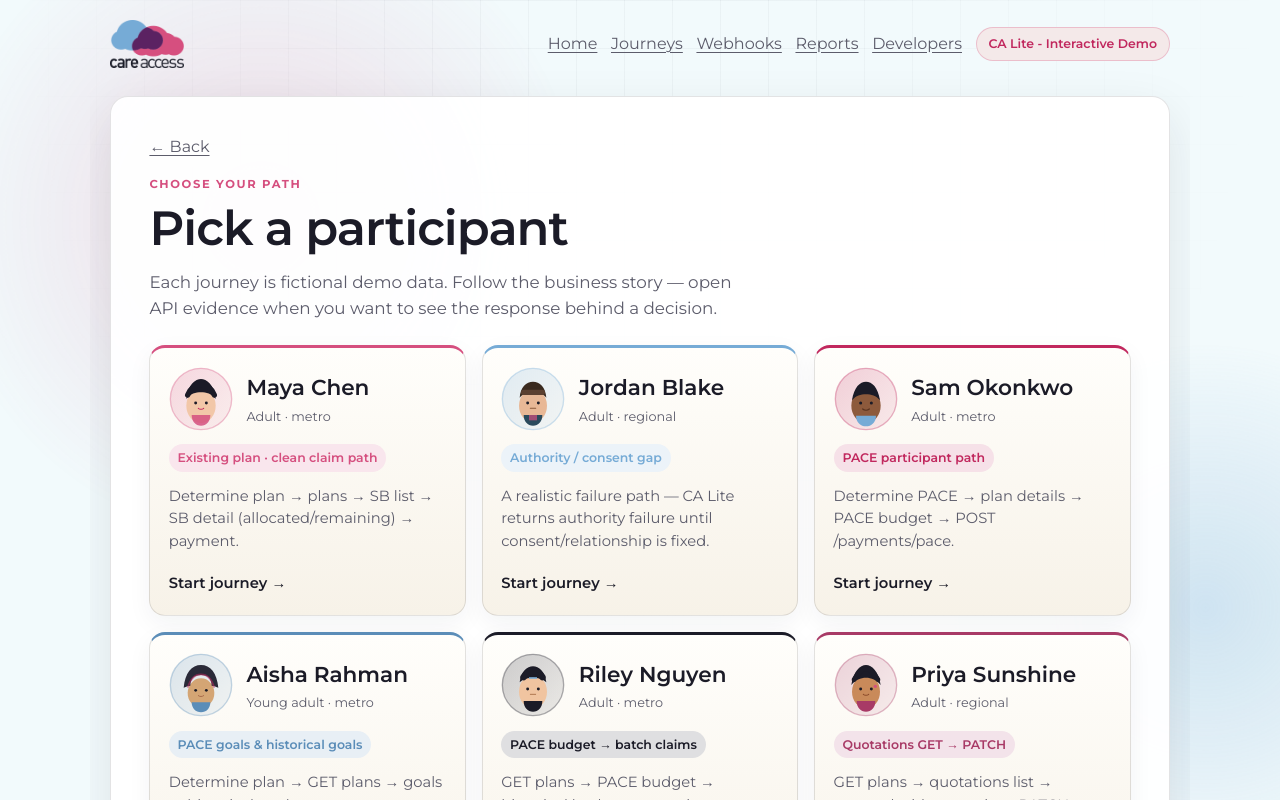
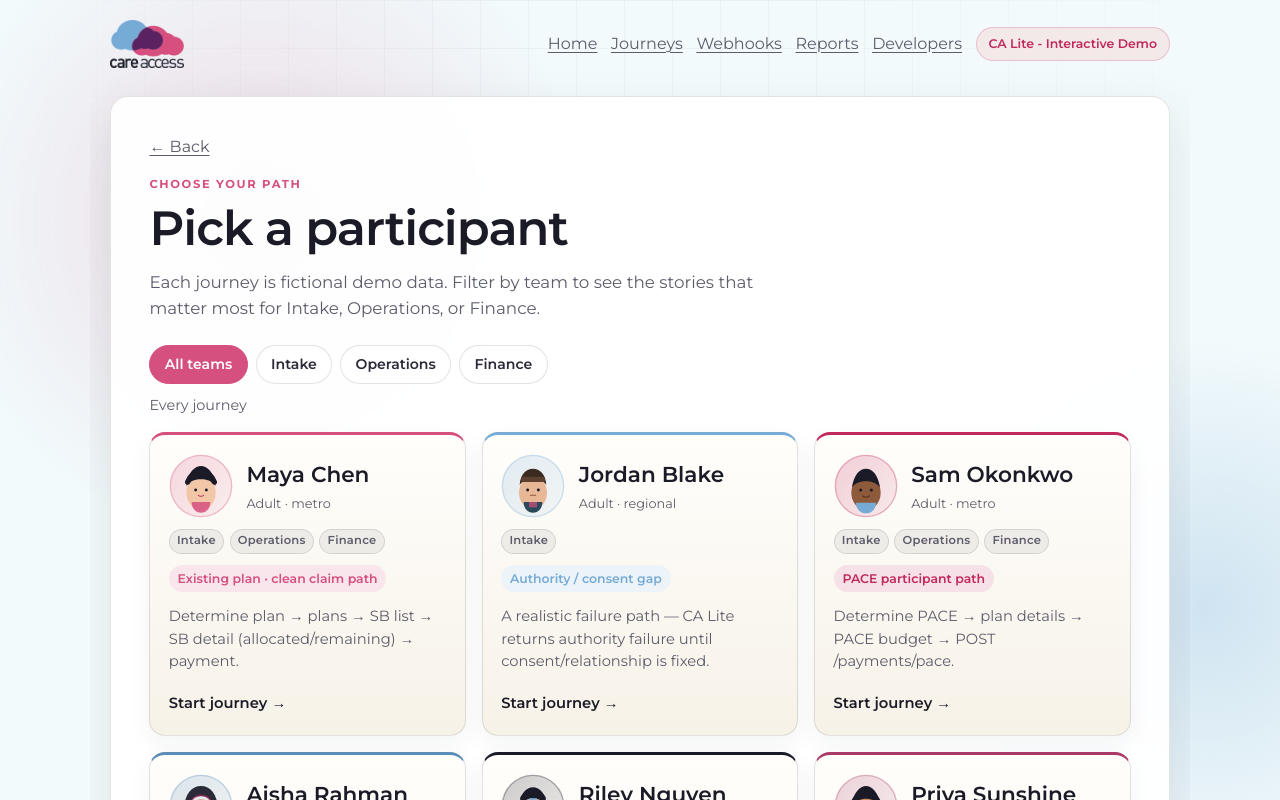
Before and after one commit to antiqueengines-spec/NDIA-Choose-your-own-adventure, a React (Vite) app: page / in a window 1280 px wide. Both pictures are taken after a click on the button "Journeys". Shown: the top 800 px of the page. Built offline with nearby package versions, Linux system fonts and the light colour scheme.

Commit message:
Add Intake, Operations, and Finance team filters for journeys

```diff
--- a/src/components/ParticipantPicker.tsx
+++ b/src/components/ParticipantPicker.tsx
@@ -1,4 +1,5 @@
-import type { Participant } from '../data/types'
+import { useState } from 'react'
+import type { Participant, TeamFocus } from '../data/types'
 import { ParticipantPortrait } from './ParticipantPortrait'
 
 interface Props {
@@ -8,7 +9,43 @@ interface Props {
   onOpenReports?: () => void
 }
 
+type TeamFilter = 'all' | TeamFocus
+
+const TEAM_FILTERS: { id: TeamFilter; label: string; blurb: string }[] = [
+  { id: 'all', label: 'All teams', blurb: 'Every journey' },
+  {
+    id: 'intake',
+    label: 'Intake',
+    blurb: 'Plan type, consent, first checks',
+  },
+  {
+    id: 'operations',
+    label: 'Operations',
+    blurb: 'Bookings, goals, quotations',
+  },
+  {
+    id: 'finance',
+    label: 'Finance',
+    blurb: 'Claims, payments, reports',
+  },
+]
+
+const TEAM_LABELS: Record<TeamFocus, string> = {
+  intake: 'Intake',
+  operations: 'Operations',
+  finance: 'Finance',
+}
+
 export function ParticipantPicker({ participants, onSelect, onBack, onOpenReports }: Props) {
+  const [teamFilter, setTeamFilter] = useState<TeamFilter>('all')
+
+  const filtered =
+    teamFilter === 'all'
+      ? participants
+      : participants.filter((p) => p.teams.includes(teamFilter))
+
+  const activeBlurb = TEAM_FILTERS.find((t) => t.id === teamFilter)?.blurb
+
   return (
     <section className="picker panel">
       <button type="button" className="text-btn back" onClick={onBack}>
@@ -17,12 +54,28 @@ export function ParticipantPicker({ participants, onSelect, onBack, onOpenReport
       <p className="eyebrow">Choose your path</p>
       <h2 className="display">Pick a participant</h2>
       <p className="lead">
-        Each journey is fictional demo data. Follow the business story — open API evidence
-        when you want to see the response behind a decision.
+        Each journey is fictional demo data. Filter by team to see the stories that matter
+        most for Intake, Operations, or Finance.
       </p>
 
+      <div className="team-filters" role="tablist" aria-label="Filter journeys by team">
+        {TEAM_FILTERS.map((t) => (
+          <button
+            key={t.id}
+            type="button"
+            role="tab"
+            aria-selected={teamFilter === t.id}
+            className={teamFilter === t.id ? 'team-filter active' : 'team-filter'}
+            onClick={() => setTeamFilter(t.id)}
+          >
+            {t.label}
+          </button>
+        ))}
+      </div>
+      {activeBlurb && <p className="team-filter-blurb">{activeBlurb}</p>}
+
       <div className="participant-grid">
-        {participants.map((p, i) => (
+        {filtered.map((p, i) => (
           <button
             key={p.id}
             type="button"
@@ -37,12 +90,23 @@ export function ParticipantPicker({ participants, onSelect, onBack, onOpenReport
                 <span className="participant-meta">{p.ageBand}</span>
               </span>
             </span>
+            <span className="participant-teams">
+              {p.teams.map((team) => (
+                <span key={team} className="participant-team-chip">
+                  {TEAM_LABELS[team]}
+                </span>
+              ))}
+            </span>
             <span className="participant-tag">{p.tagline}</span>
             <span className="participant-scenario">{p.scenario}</span>
             <span className="participant-cta">Start journey →</span>
           </button>
         ))}
       </div>
+
+      {filtered.length === 0 && (
+        <p className="team-filter-empty">No journeys for this team yet.</p>
+      )}
 
       {onOpenReports && (
         <div className="picker-reports">
--- a/src/data/participants.ts
+++ b/src/data/participants.ts
@@ -9,6 +9,7 @@ export const participants: Participant[] = [
     managementType: 'Existing plan (non-PACE)',
     scenario: 'Determine plan → plans → SB list → SB detail (allocated/remaining) → payment.',
     accent: '#D54F7F',
+    teams: ['intake', 'operations', 'finance'],
     startStepId: 'maya_1',
     steps: [
       {
@@ -107,6 +108,7 @@ export const participants: Participant[] = [
     scenario:
       'A realistic failure path — CA Lite returns authority failure until consent/relationship is fixed.',
     accent: '#76ABD6',
+    teams: ['intake'],
     startStepId: 'jordan_1',
     steps: [
       {
@@ -211,6 +213,7 @@ export const participants: Participant[] = [
     scenario:
       'Determine PACE → plan details → PACE budget → POST /payments/pace.',
     accent: '#C1285E',
+    teams: ['intake', 'operations', 'finance'],
     startStepId: 'sam_1',
     steps: [
       {
@@ -296,6 +299,7 @@ export const participants: Participant[] = [
     managementType: 'PACE plan · goals focus',
     scenario: 'Determine plan → GET plans → goals → historical goals.',
     accent: '#5B8DB8',
+    teams: ['intake', 'operations'],
     startStepId: 'aisha_1',
     steps: [
       {
@@ -370,6 +374,7 @@ export const participants: Participant[] = [
     scenario:
       'GET plans → PACE budget → historical budgets → service delivered table → 5.0 payments batch.',
     accent: '#1B1B27',
+    teams: ['finance', 'operations'],
     startStepId: 'riley_1',
     steps: [
       {
@@ -464,6 +469,7 @@ export const participants: Participant[] = [
     managementType: 'Existing plan · AT quoting',
     scenario: 'GET plans → quotations list → respond with quotations PATCH.',
     accent: '#A83A66',
+    teams: ['operations'],
     startStepId: 'priya_1',
     steps: [
       {
@@ -527,6 +533,7 @@ export const participants: Participant[] = [
     scenario:
       'Request PARTICIPANT_CLAIMS → GET claim → PATCH cancel (SAP).',
     accent: '#5B8DB8',
+    teams: ['finance'],
     startStepId: 'lena_1',
     steps: [
       {
@@ -605,6 +612,7 @@ export const participants: Participant[] = [
     scenario:
       'POST batch across multiple SAP and PACE participants → OPEN PACE line → GET batch → overnight BULK_CLAIM_REPORT → Paid.',
     accent: '#C1285E',
+    teams: ['finance'],
     startStepId: 'kai_1',
     steps: [
       {
@@ -707,6 +715,7 @@ export const participants: Participant[] = [
     scenario:
       'Determine plan type → GET PACE plans → GET historical plans.',
     accent: '#2f7d6d',
+    teams: ['intake', 'operations'],
     startStepId: 'noah_1',
     steps: [
       {
--- a/src/data/types.ts
+++ b/src/data/types.ts
@@ -52,6 +52,8 @@ export interface JourneyStep {
   endingSummary?: string
 }
 
+export type TeamFocus = 'intake' | 'operations' | 'finance'
+
 export interface Participant {
   id: ParticipantId
   name: string
@@ -60,6 +62,8 @@ export interface Participant {
   managementType: string
   scenario: string
   accent: string
+  /** Which provider teams this journey is most relevant to */
+  teams: TeamFocus[]
   startStepId: string
   steps: JourneyStep[]
 }
--- a/src/index.css
+++ b/src/index.css
@@ -370,7 +370,68 @@ main,
 .participant-grid {
   display: grid;
   gap: 1rem;
-  margin-top: 1.5rem;
+  margin-top: 1rem;
+}
+
+.team-filters {
+  display: flex;
+  flex-wrap: wrap;
+  gap: 0.5rem;
+  margin-top: 1.25rem;
+}
+
+.team-filter {
+  border: 1px solid var(--line);
+  background: #fff;
+  color: var(--ink-soft, var(--navy));
+  font-family: var(--font-sans);
+  font-size: 0.88rem;
+  font-weight: 600;
+  padding: 0.45rem 0.9rem;
+  border-radius: 999px;
+  cursor: pointer;
+  transition: background 0.15s ease, border-color 0.15s ease, color 0.15s ease;
+}
+
+.team-filter:hover {
+  border-color: var(--pink);
+  color: var(--pink-deep);
+}
+
+.team-filter.active {
+  background: var(--pink);
+  border-color: var(--pink);
+  color: #fff;
+}
+
+.team-filter-blurb {
+  margin: 0.65rem 0 0;
+  font-size: 0.9rem;
+  color: var(--muted);
+}
+
+.team-filter-empty {
+  margin-top: 1.25rem;
+  color: var(--muted);
+  text-align: center;
+}
+
+.participant-teams {
+  display: flex;
+  flex-wrap: wrap;
+  gap: 0.35rem;
+  margin-top: 0.2rem;
+}
+
+.participant-team-chip {
+  font-size: 0.72rem;
+  font-weight: 600;
+  letter-spacing: 0.02em;
+  color: var(--muted);
+  background: rgba(27, 27, 39, 0.06);
+  border: 1px solid var(--line);
+  padding: 0.15rem 0.45rem;
+  border-radius: 999px;
 }
 
 @media (min-width: 760px) {
```
